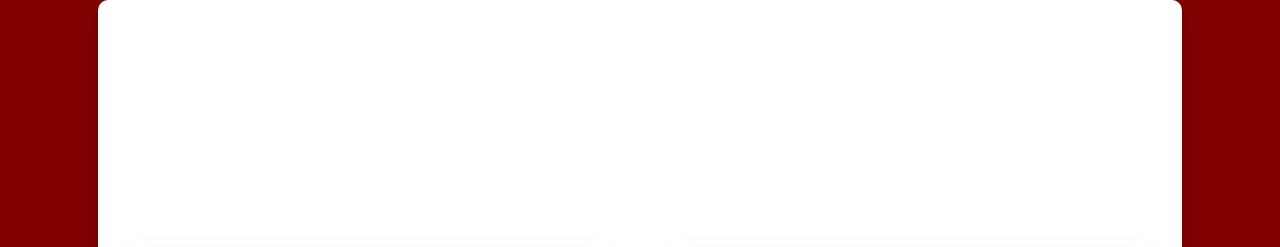
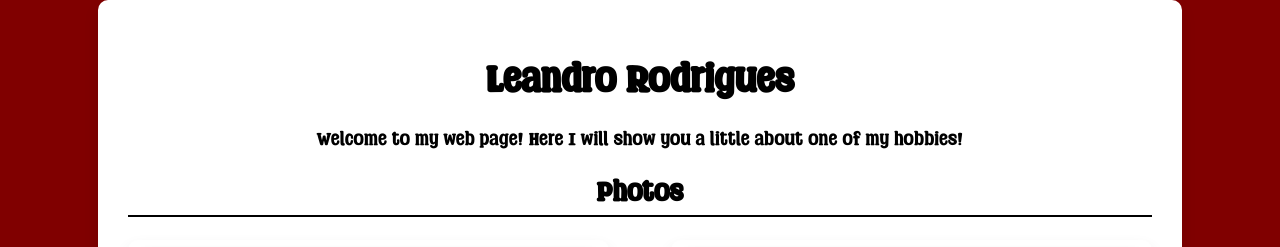
Before and after one commit to Leo00010/Homework2---WMC, a plain HTML site: page index.html in a window 1280 px wide. Shown: the top 247 px of the page. Drawn offline with Linux system fonts and the light colour scheme.

Commit message:
Update index.html

```diff
--- a/index.html
+++ b/index.html
@@ -16,14 +16,14 @@
     body {
       font-family: 'MyCustomFont', sans-serif; /* Mantém a fonte personalizada */
       background-color: #800000; /* Fundo bordô */
-      color: #ffffff; /* Texto branco */
+      color: #000000; /* Texto preto */
       margin: 0;
       padding: 0;
       text-align: center;
     }
 
     h1, h2, p {
-      color: #ffffff; /* Mantém as letras brancas */
+      color: #000000; /* Letras pretas */
     }
 
     /* Container principal */
@@ -46,7 +46,7 @@
     h2 {
       font-size: 1.8em;
       margin-top: 20px;
-      border-bottom: 2px solid #ffffff; /* Linha abaixo dos títulos */
+      border-bottom: 2px solid #000000; /* Linha abaixo dos títulos */
       padding-bottom: 5px;
     }
 
```
